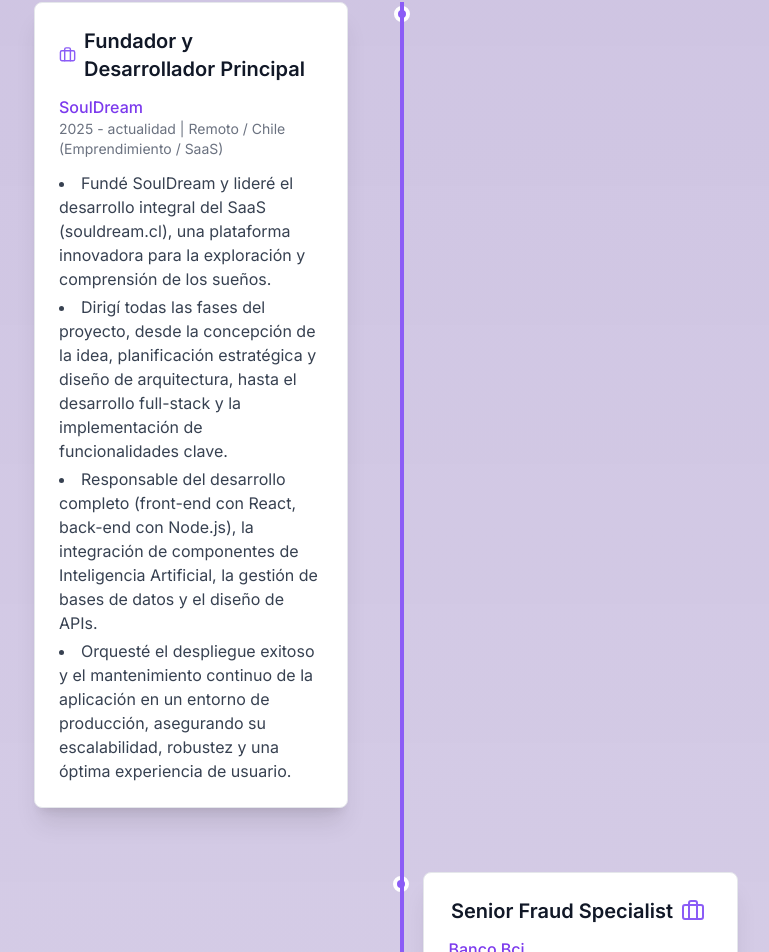
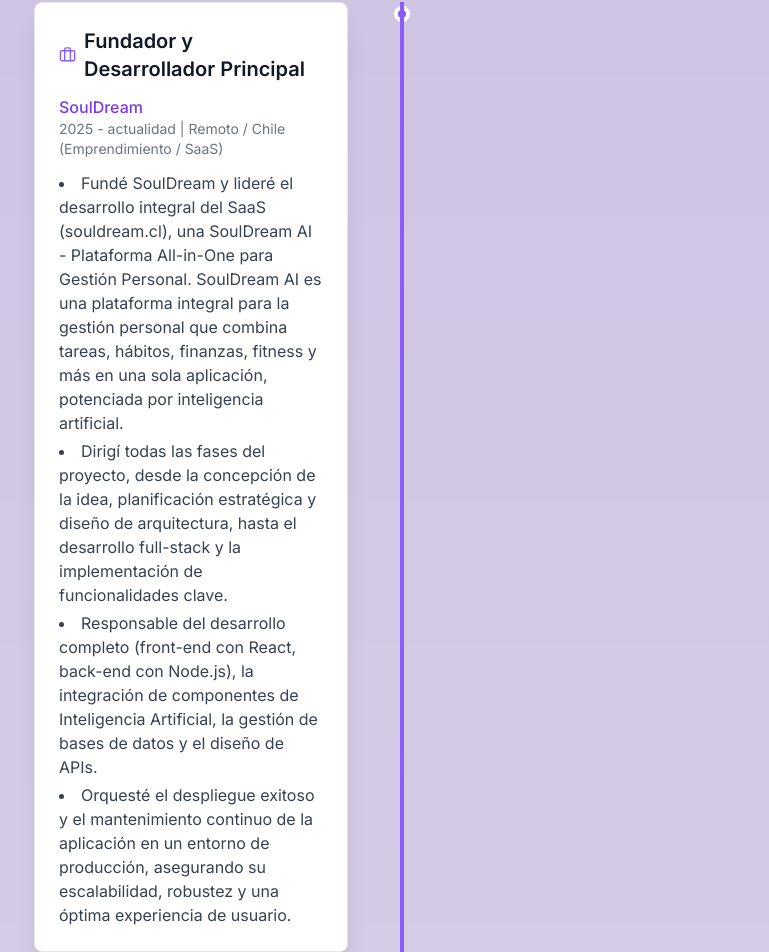
Before and after one commit to claudxfiles/cv, a Next.js app in the folder ai-engineer-portfolio/: page / in a window 1280 px wide. Shown: the part 2253-3205 px from the top of the page, without its empty margins (238-1007 px from the left). Built offline with nearby package versions, Linux system fonts and the light colour scheme.

Commit message:
Initial commit of local files

```diff
--- a/ai-engineer-portfolio/src/components/sections/experience-section.tsx
+++ b/ai-engineer-portfolio/src/components/sections/experience-section.tsx
@@ -19,7 +19,7 @@
     role: 'Fundador y Desarrollador Principal',
     dates: '2025 - actualidad',
     description: [
-      'Fundé SoulDream y lideré el desarrollo integral del SaaS (souldream.cl), una plataforma innovadora para la exploración y comprensión de los sueños.',
+      'Fundé SoulDream y lideré el desarrollo integral del SaaS (souldream.cl), una SoulDream AI - Plataforma All-in-One para Gestión Personal. SoulDream AI es una plataforma integral para la gestión personal que combina tareas, hábitos, finanzas, fitness y más en una sola aplicación, potenciada por inteligencia artificial.',
       'Dirigí todas las fases del proyecto, desde la concepción de la idea, planificación estratégica y diseño de arquitectura, hasta el desarrollo full-stack y la implementación de funcionalidades clave.',
       'Responsable del desarrollo completo (front-end con React, back-end con Node.js), la integración de componentes de Inteligencia Artificial, la gestión de bases de datos y el diseño de APIs.',
       'Orquesté el despliegue exitoso y el mantenimiento continuo de la aplicación en un entorno de producción, asegurando su escalabilidad, robustez y una óptima experiencia de usuario.'
```
